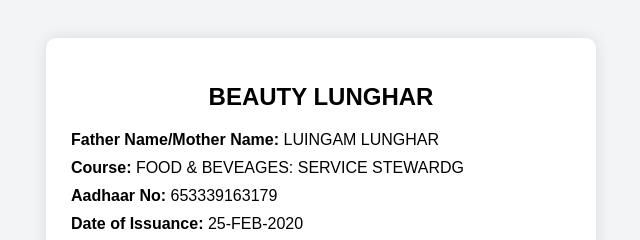
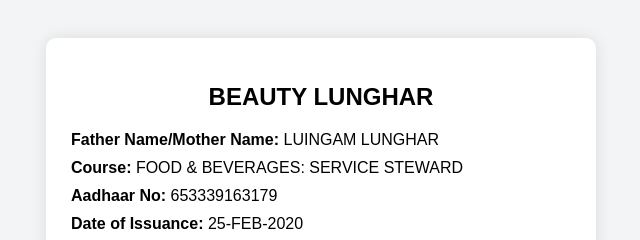
Before and after one commit to RAHUL25022000/BEAUTY, a plain HTML site: page index.html in a window 1280 px wide. Shown: the top 240 px of the page, 319-959 px from the left. Drawn offline with Linux system fonts and the light colour scheme.

Commit message:
Update index.html

```diff
--- a/index.html
+++ b/index.html
@@ -34,7 +34,7 @@
   <div class="card">
     <h2>BEAUTY LUNGHAR</h2>
     <div class="field"><span class="label">Father Name/Mother Name:</span> LUINGAM LUNGHAR</div>
-    <div class="field"><span class="label">Course:</span> FOOD & BEVEAGES: SERVICE STEWARDG</div>
+    <div class="field"><span class="label">Course:</span> FOOD & BEVERAGES: SERVICE STEWARD</div>
     <div class="field"><span class="label">Aadhaar No:</span> 653339163179</div>
     <div class="field"><span class="label">Date of Issuance:</span> 25-FEB-2020</div>
     <div class="field"><span class="label">Address:</span> SANES</div>
```
